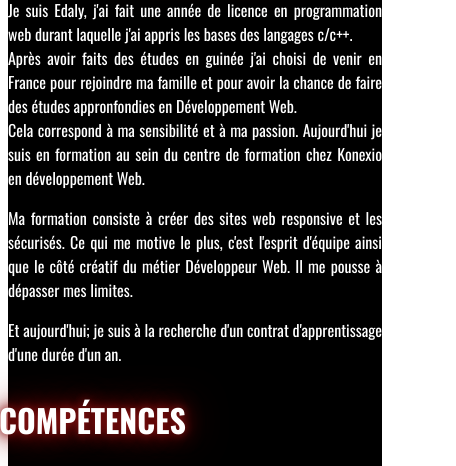
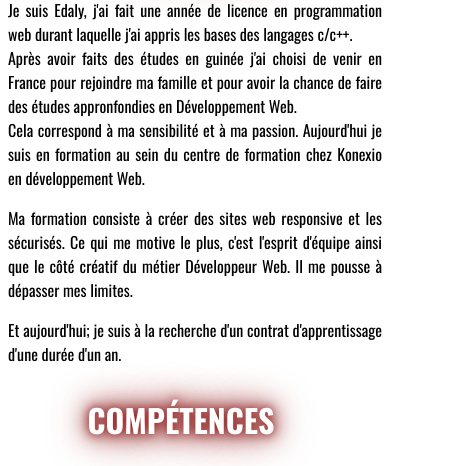
Before and after one commit to Edaly09/Folio, a plain HTML site: page index.html in a window 390 px wide. Shown: the part 329-795 px from the top of the page, 456 px wide, since content can reach past the window. Drawn offline with nearby package versions, Linux system fonts and the light colour scheme.

Commit message:
up to dates

```diff
--- a/index.css
+++ b/index.css
@@ -257,9 +257,9 @@ margin-left: 195px;
   header h2{
     display: none;
   }
-  footer h2{
+  /* footer h2{
     display: none;
-  }
+  } */
   .debug .jt__row:nth-child(even) {
     color: black;
     background: white;
@@ -299,6 +299,7 @@ margin-left: 195px;
 .compet h2{
     backround-color:violet;
     /* margin-left: -5px; */
+    margin-left: 172px;
 
   }
 .compet{
@@ -485,7 +486,6 @@ section.compet{
 }
 .back{
   background-color: black;
-  /* background: rgba(12,13,14,0.49) url("/images/smiley.png") no-repeat scroll -10px 0px; */
   color: white;
 }
 .moi{
@@ -521,6 +521,10 @@ display: none;
   footer h2{
     display: flex;
   }
+  .back{
+    background-color:white;
+    color: black;
+  }
 }
 .animeFo{
   margin-top: 100px;
--- a/index.html
+++ b/index.html
@@ -91,7 +91,7 @@
             <section class="contact">
 
 
-                <!-- <h2>contactez-moi</h2> -->
+                <h2 id="contact">contactez-moi</h2>
                 <div class="infos">
                 <article class="art1">
                 <a href="https://github.com/Edaly09" target="_blank"><img src="./image/icons8-github-100.png" class="git" alt="logo_github_icon"></a>
```
